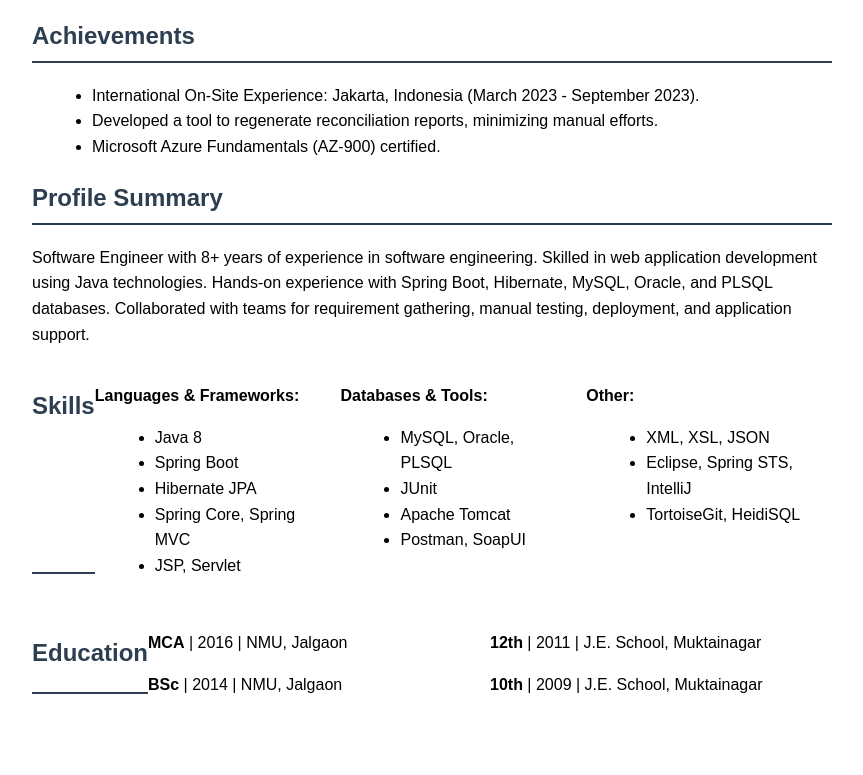
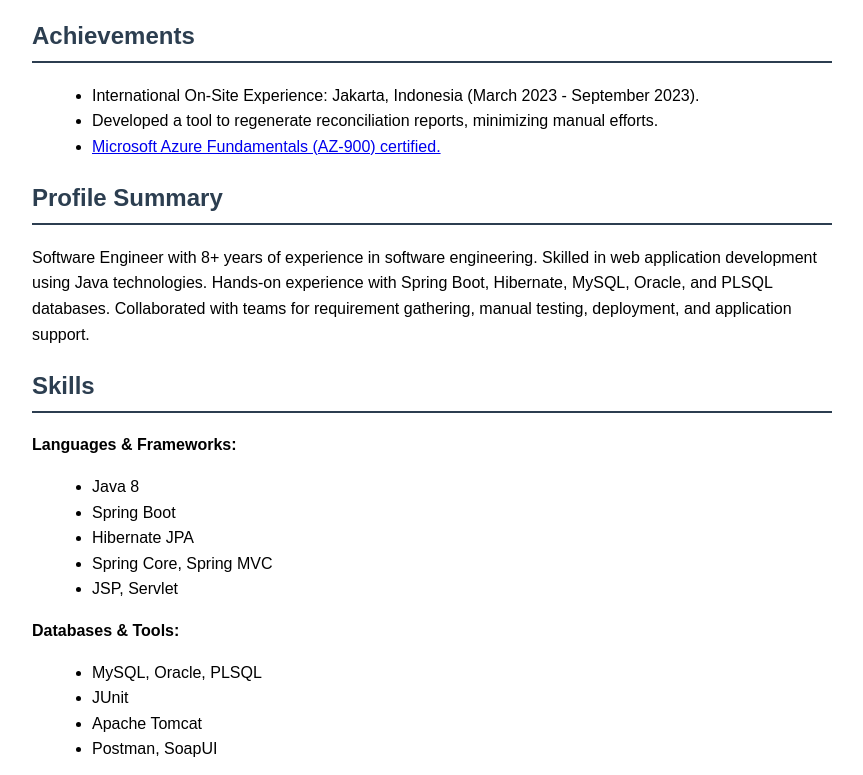
Before and after one commit to sagarvarade/sagarvarade.github.io, a plain HTML site: page index.html in a window 1280 px wide. Shown: the part 1143-1918 px from the top of the page, without its empty margins (208-1071 px from the left). Before the commit the page ends 1876 px from the top, so only its background shows below. Drawn offline with Linux system fonts and the light colour scheme.

Commit message:
Update index.html

```diff
--- a/index.html
+++ b/index.html
@@ -47,7 +47,7 @@
         <h1>Sagar Varade</h1>
         <div class="contact">
             <p><strong>Software Developer</strong></p>
-            <p>Phone: 9545959629 | Email: <a href="mailto:varade.sagar12@gmail.com">varade.sagar12@gmail.com</a></p>
+            <p>Phone: +91 9545959629 | Email: <a href="mailto:varade.sagar12@gmail.com">varade.sagar12@gmail.com</a></p>
             <p>Location: New Sangvi, Pune</p>
         </div>
 
@@ -96,7 +96,7 @@
             <ul>
                 <li>International On-Site Experience: Jakarta, Indonesia (March 2023 - September 2023).</li>
                 <li>Developed a tool to regenerate reconciliation reports, minimizing manual efforts.</li>
-                <li>Microsoft Azure Fundamentals (AZ-900) certified.</li>
+                <li><a href="https://www.credly.com/badges/b2a5f098-dba9-4f4f-9e1c-236f19713aa1/linked_in?t=rmczdm">Microsoft Azure Fundamentals (AZ-900) certified.</a></li>
             </ul>
         </div>
 
@@ -105,7 +105,7 @@
             <p>Software Engineer with 8+ years of experience in software engineering. Skilled in web application development using Java technologies. Hands-on experience with Spring Boot, Hibernate, MySQL, Oracle, and PLSQL databases. Collaborated with teams for requirement gathering, manual testing, deployment, and application support.</p>
         </div>
 
-        <div class="section skills">
+        <div class="section">
             <h2>Skills</h2>
             <div>
                 <p><strong>Languages & Frameworks:</strong></p>
@@ -136,7 +136,7 @@
             </div>
         </div>
 
-        <div class="section education">
+        <div class="section">
             <h2>Education</h2>
             <div>
                 <p><strong>MCA</strong> | 2016 | NMU, Jalgaon</p>
```
